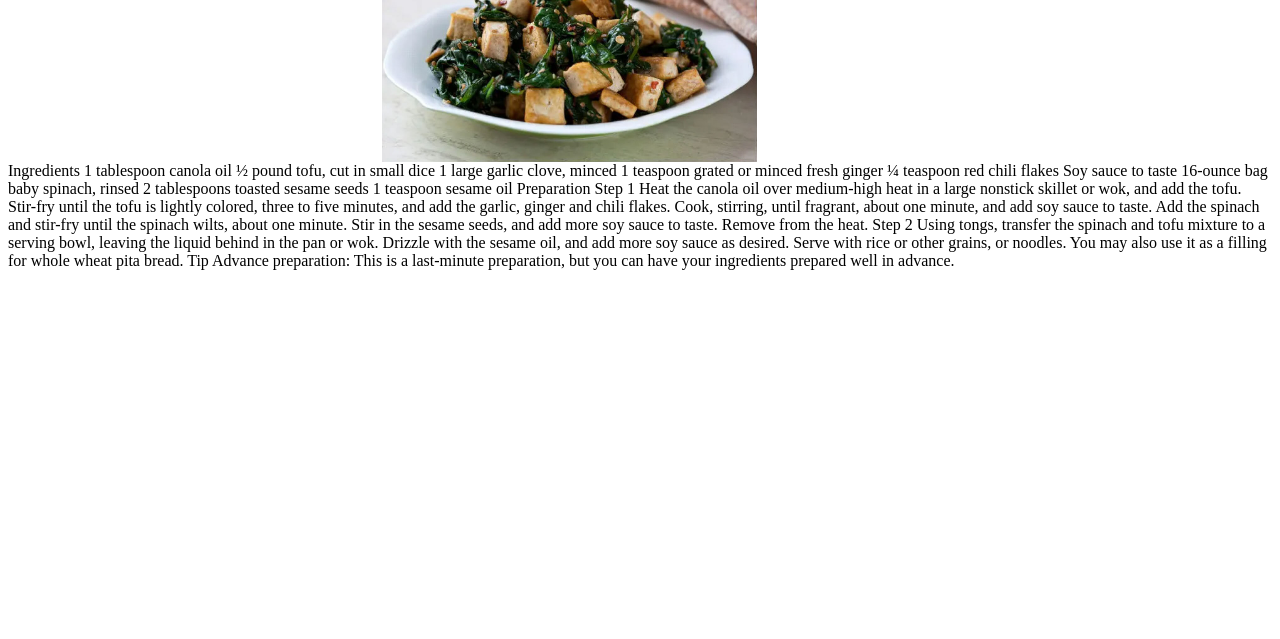
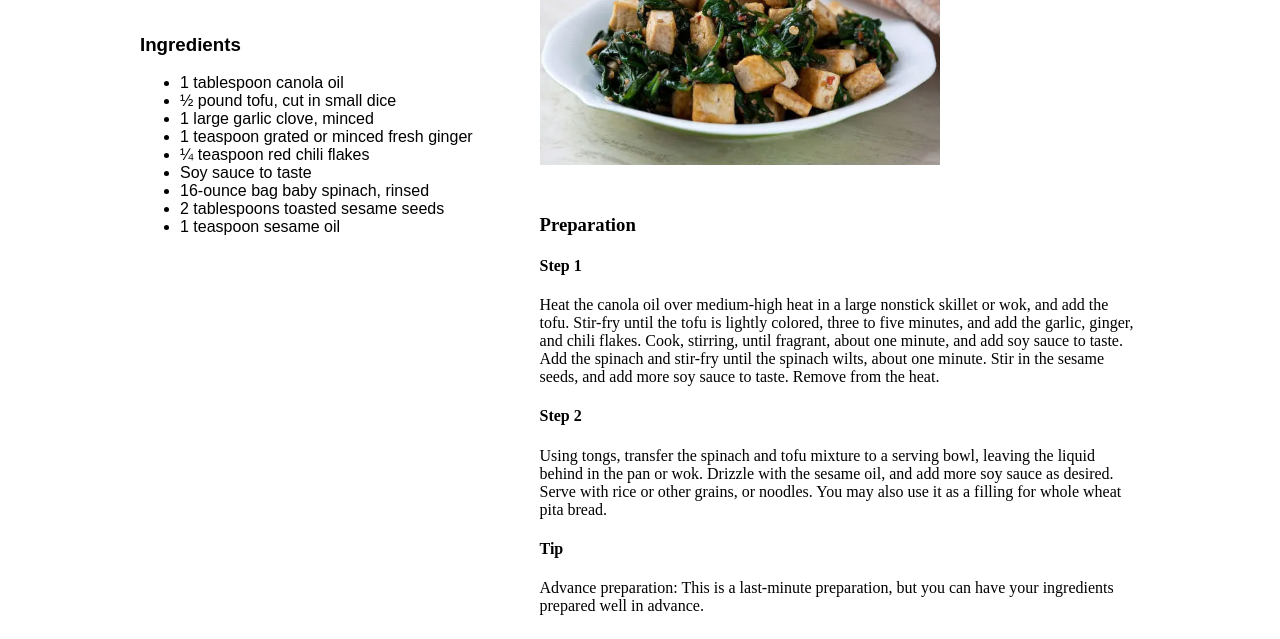
Before and after one commit to MercedesWilson/Exercise-7, a plain HTML site: page index.html in a window 1280 px wide. Shown: the part 190-829 px from the top of the page. Before the commit the page ends 800 px from the top, so only its background shows below. Drawn offline with Linux system fonts and the light colour scheme.

Commit message:
instructions added

```diff
--- a/index.html
+++ b/index.html
@@ -1,6 +1,8 @@
 <!DOCTYPE html>
 <html lang="en-US">
+  <head>
   <style>
+  <link href="https://fonts.googleapis.com/css2?family=Fjalla+One&display=swap" rel="stylesheet">
     h1 {
       color: black;
       font-size: 25px;
@@ -8,60 +10,109 @@
       padding: 5px;
       width: 300px;
     }
-
-    /* Container for the image and yield section to align them side by side */
+    h2 {
+      font-size: 15;
+      padding-left: 5;
+    }
+    h3 {
+      font-size: 20;
+      padding-top: 30px;
+      padding-left: 15;
+    }
+    h4 {
+      font-size: 15;
+      padding-left: 15;
+    }
+    p {
+      font-size: 15;
+      padding-left: 15;
+    }
+    /* Container for the 2-column layout */
+    .container {
+      display: flex;
+      max-width: 1000px;
+      margin: 0 auto;
+      gap: 30px;
+    }
+    .left-column {
+      width: 40%;
+    }
+    .right-column {
+      width: 65%;
+    }
     .recipe-header {
       display: flex;
       align-items: top;
-      gap: 100px;
+    }
+    .recipe-header img {
+      width: 400px;
+      height: 275px;
+    }
+    .ingredients {
+      font-family: sans-serif;
+      width: 350px
+    }
+    .recipe {
+      width: 600px;
     }
 
-    .recipe-header img {
-      width: 375px;
-      height: 250px;
-    }
   </style>
+  </head>
   <body>
     <h1>Spinach, Tofu, and Sesame Stir-Fry</h1>
 
-  <!-- Container for image and yield section to make them side by side -->
+    <!-- Main container for 2-column layout -->
+    <div class="container">
+      <!-- Left column -->
+      <div class="left-column">
+        <h2>By: Martha Rose Shulman</h2>
+        <h2>Yield: 3 Servings</h2>
+
+        <!-- Ingredients section -->
+        <div class="ingredients">
+          <h3>Ingredients</h3>
+          <ul>
+            <li>1 tablespoon canola oil</li>
+            <li>½ pound tofu, cut in small dice</li>
+            <li>1 large garlic clove, minced</li>
+            <li>1 teaspoon grated or minced fresh ginger</li>
+            <li>¼ teaspoon red chili flakes</li>
+            <li>Soy sauce to taste</li>
+            <li>16-ounce bag baby spinach, rinsed</li>
+            <li>2 tablespoons toasted sesame seeds</li>
+            <li>1 teaspoon sesame oil</li>
+          </ul>
+        </div>
+      </div>
+
+      <!-- Right column -->
+      <div class="right-column">
         <div class="recipe-header">
-    <h2 style="font-size: 15;">
-      By: Martha Rose Shulman<br>
-      Yield: 3 Servings
-    </h2>
           <img src="Pic.jpg" alt="Spinach Stir Fry">
+        </div>
+
+        <!-- Preparation section -->
+        <div class="recipe">
+          <h3>Preparation</h3>
+
+          <h4>Step 1</h4>
+          <p>
+            Heat the canola oil over medium-high heat in a large nonstick skillet or wok, and add the tofu. Stir-fry until the tofu is lightly colored, three to five minutes, and add the garlic, ginger, and chili flakes. Cook, stirring, until fragrant, about one minute, and add soy sauce to taste. Add the spinach and stir-fry until the spinach wilts, about one minute. Stir in the sesame seeds, and add more soy sauce to taste. Remove from the heat.
+          </p>
+
+          <h4>Step 2</h4>
+          <p>
+            Using tongs, transfer the spinach and tofu mixture to a serving bowl, leaving the liquid behind in the pan or wok. Drizzle with the sesame oil, and add more soy sauce as desired. Serve with rice or other grains, or noodles. You may also use it as a filling for whole wheat pita bread.
+          </p>
+
+          <h4>Tip</h4>
+          <p>
+            Advance preparation: This is a last-minute preparation, but you can have your ingredients prepared well in advance.
+          </p>
+        </div>
+      </div>
     </div>
   </body>
 </html>
 
-
-
-
-
-
 <!--This receipe is taken from https://cooking.nytimes.com/recipes/1012494-spinach-tofu-and-sesame-stir-fry -->
-
-
-Ingredients
-
-1 tablespoon canola oil
-½ pound tofu, cut in small dice
-1 large garlic clove, minced
-1 teaspoon grated or minced fresh ginger
-¼ teaspoon red chili flakes
-Soy sauce to taste
-16-ounce bag baby spinach, rinsed
-2 tablespoons toasted sesame seeds
-1 teaspoon sesame oil
-
-Preparation
-
-Step 1
-Heat the canola oil over medium-high heat in a large nonstick skillet or wok, and add the tofu. Stir-fry until the tofu is lightly colored, three to five minutes, and add the garlic, ginger and chili flakes. Cook, stirring, until fragrant, about one minute, and add soy sauce to taste. Add the spinach and stir-fry until the spinach wilts, about one minute. Stir in the sesame seeds, and add more soy sauce to taste. Remove from the heat.
-
-Step 2
-Using tongs, transfer the spinach and tofu mixture to a serving bowl, leaving the liquid behind in the pan or wok. Drizzle with the sesame oil, and add more soy sauce as desired. Serve with rice or other grains, or noodles. You may also use it as a filling for whole wheat pita bread.
-
-Tip
-Advance preparation: This is a last-minute preparation, but you can have your ingredients prepared well in advance.
```
Lines whose indentation alone changed are shown as unchanged.
